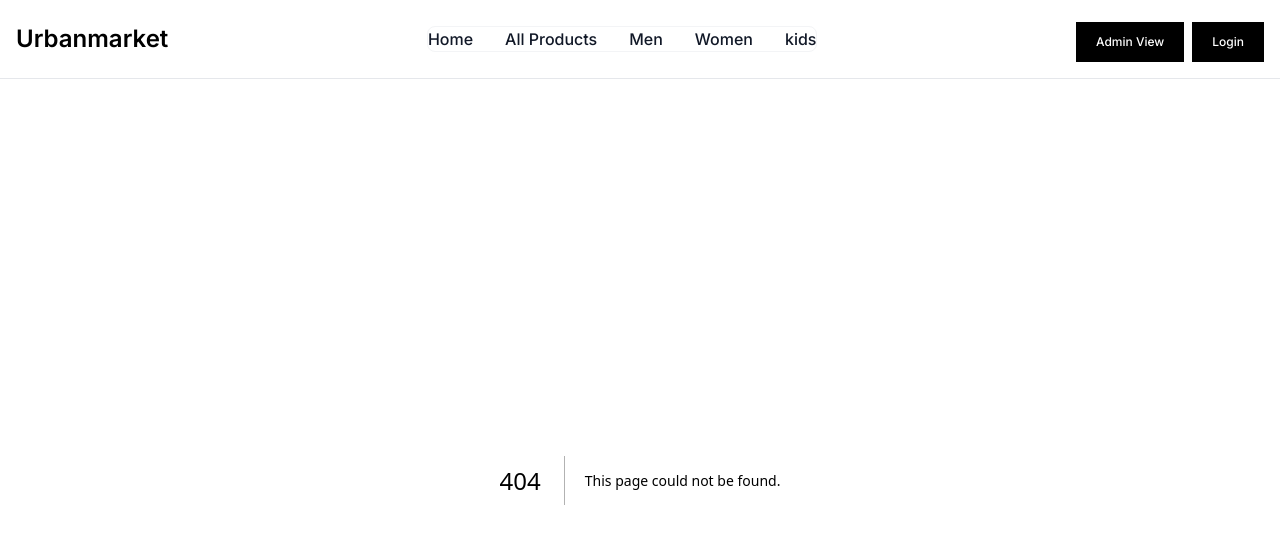
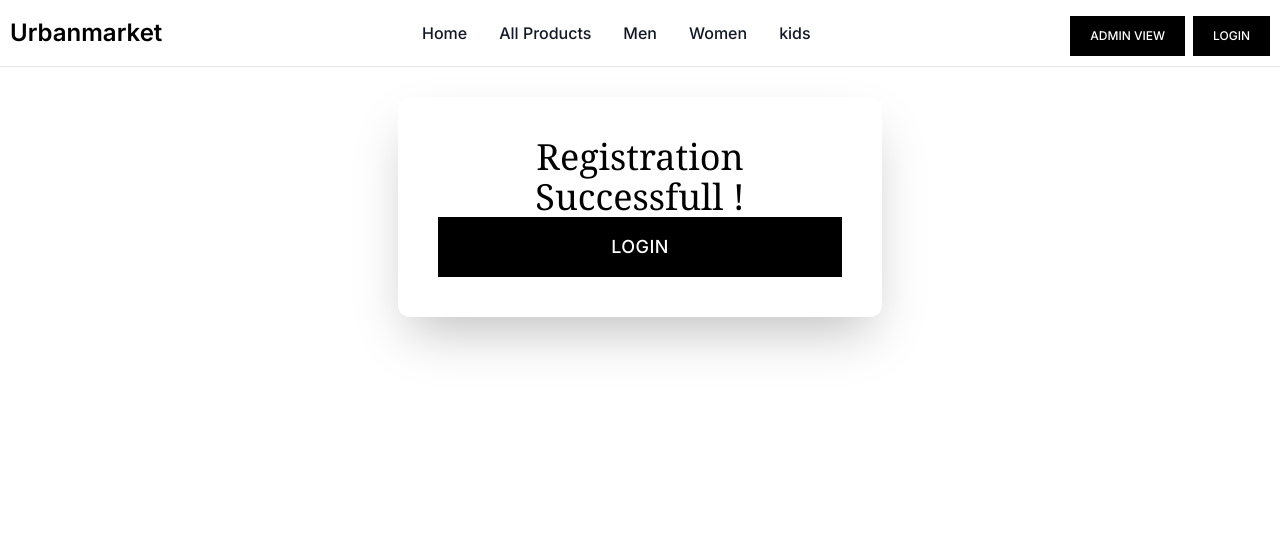
Before and after one commit to vedant-thakre/Next-ecom, a Next.js app: page /register in a window 1280 px wide. Before the commit this address had no page. Shown: the top 544 px of the page. Built offline with nearby package versions, Linux system fonts and the light colour scheme.

Commit message:
Halfway done to Auth pages

```diff
--- a/src/app/globals.css
+++ b/src/app/globals.css
@@ -1,3 +1,18 @@
 @tailwind base;
 @tailwind components;
 @tailwind utilities;
+
+
+
+body::-webkit-scrollbar {
+    width: 5px;
+}
+
+body::-webkit-scrollbar-track {
+    box-shadow: inset 0 0 6px rgba(0, 0, 0, 0.3);
+}
+
+body::-webkit-scrollbar-thumb {
+    background-color: darkgrey;
+    outline: 1px solid slategrey;
+}
--- a/src/app/layout.js
+++ b/src/app/layout.js
@@ -16,7 +16,7 @@ export default function RootLayout({ children }) {
       <body className={inter.className}>
         <GlobalState>
           <Navbar />
-          <main className="flex min-h-screen flex-col mt-[80px]">
+          <main className="flex min-h-screen flex-col mt-[65px]">
             {children}
           </main>
         </GlobalState>
--- /dev/null
+++ b/src/app/login/page.js
@@ -0,0 +1,12 @@
+"use client"
+import React from 'react'
+
+const Login = () => {
+  return (
+    <div className='bg-white relative'>
+
+    </div>
+  )
+}
+
+export default Login;
--- /dev/null
+++ b/src/app/register/page.js
@@ -0,0 +1,32 @@
+"use client"
+import React from 'react'
+
+const isRegistered = true;
+
+const Register = () => {
+  return (
+    <div className='bg-white relative'>
+        <div className='flex flex-col items-center justify-between py-0 px-10 mt-8 mr-auto xl:px-5 lg:flex-row' >
+            <div className='flex flex-col justify-center items-center w-full px-10 lg:flex-row' >
+                <div className='w-full mt-10 mx-0 mb-0 relative max-w-2xl lg:mt-0 lg:w-5/12'>
+                    <div className='flex flex-col items-center justify-start p-10 bg-white shadow-2xl rounded-xl relative z-10'>
+                        <p className='w-full text-4xl text-center font-serif font-medium'>
+                          { isRegistered ? "Registration Successfull !" : "Sign up for an account" }
+                        </p>
+                        {
+                            isRegistered ?
+                            <button className='inline-flex w-full items-center justify-center bg-black px-6 py-4 text-lg
+                             text-white font-medium transition-all duration-200 ease-in-out focus:shadow uppercase tracking-wide' >
+                                Login
+                            </button>
+                            : null
+                        }
+                    </div>
+                </div>
+            </div>
+        </div>
+    </div>
+  )
+}
+
+export default Register;
--- /dev/null
+++ b/src/components/FormElements/InputComponent/index.js
@@ -0,0 +1,21 @@
+import React from 'react'
+
+const InputComponent = ({label, placeholder, onChange, value, type}) => {
+  return (
+    <div className='relative'>
+        <p className='pt-0 pr-2 pb-0 pl-2 -mt-3 mb-0 mr-0 ml-2 font-medium text-gray-600'>
+            {label}
+        </p>
+        <input
+            placeholder={placeholder}
+            value={value}
+            type={type || 'text'}
+            onChange={onChange}
+            className='border placeholder-gray-400 focus:outline-none focus:border-black w-full p-4 mr-0
+             mt-0 ml-0 text-base block bg-white border-gray-300 rounded-md'
+        />
+    </div>
+  );
+};
+
+export default InputComponent;
--- /dev/null
+++ b/src/components/FormElements/SelectComponent/index.js
@@ -0,0 +1,37 @@
+import React from 'react'
+
+const SelectComponent = ({value, onChange, label, options= []}) => {
+  return (
+    <div className="relative">
+      <p className="px-2 py-0 -mt-3 mb-0 ml-2 font-medium text-gray-600"></p>
+      <select
+        value={value}
+        onChange={onChange}
+        className="border placeholder-gray-400 focus:outline-none focus:border-black w-full p-4 mr-0
+             mt-0 ml-0 text-base block bg-white border-gray-300 rounded-md"
+      >
+        {
+            options && options.length ?
+            options.map((item) => (
+                <option
+                    id={item.id}
+                    value={item.id}
+                    key={item.id}
+                >
+                    {item.label}
+                </option>
+            )) : (
+                <options
+                    id=""
+                    value={""}
+                >
+                    Select
+                </options>
+            )
+        }
+      </select>
+    </div>
+  );
+};
+
+export default SelectComponent;
--- a/src/components/Navbar/index.js
+++ b/src/components/Navbar/index.js
@@ -20,7 +20,7 @@ const NavItems = ({ isModalView = false}) => {
     >
       <ul
         className={`flex flex-col p-4 md:p-0 mt-4 font-medium rounded-lg md:flex-row
-           md:space-x-8 md:mt-0 md:bottom-0 bg-white ${isModalView ? "" : "border border-gray-100"}`}
+           md:space-x-8 md:mt-0 md:bottom-0 bg-white `}
       >
         {isAdminView
           ? adminNavOptions.map((item) => (
@@ -49,7 +49,7 @@ const Navbar = () => {
   return (
     <>
       <nav className="bg-white fixed w-full z-20 top-0 left-0 border-b border-gray-200">
-        <div className="max-w-screen-xl flex flex-wrap items-center justify-between mx-auto p-4">
+        <div className="max-w-screen-xl flex flex-wrap items-center justify-between mx-auto p-2.5">
           <div className="flex items-center cursor-pointer">
             <span className="self-center text-xl lg:text-2xl font-semibold whitespace-nowrap">
               Urbanmarket
@@ -76,7 +76,9 @@ const Navbar = () => {
             <button
               data-collapse-toggle="navbar-sticky"
               type="button"
-              className="inline-flex items-center p-2 text-sm text-gray-500 rounded-lg md:hidden hover:bg-gray-100 focus:outline-none focus:ring-2 focus:ring-gray-200 dark:text-gray-400 dark:hover:bg-gray-700 dark:focus:ring-gray-600"
+              className="inline-flex items-center p-2 text-sm text-gray-500 rounded-lg md:hidden hover:bg-gray-100
+               focus:outline-none focus:ring-2 focus:ring-gray-200 dark:text-gray-400 dark:hover:bg-gray-700
+                dark:focus:ring-gray-600"
               aria-controls="navbar-sticky"
               aria-expanded="false"
               onClick={() => setShowNavModal(true)}
```
